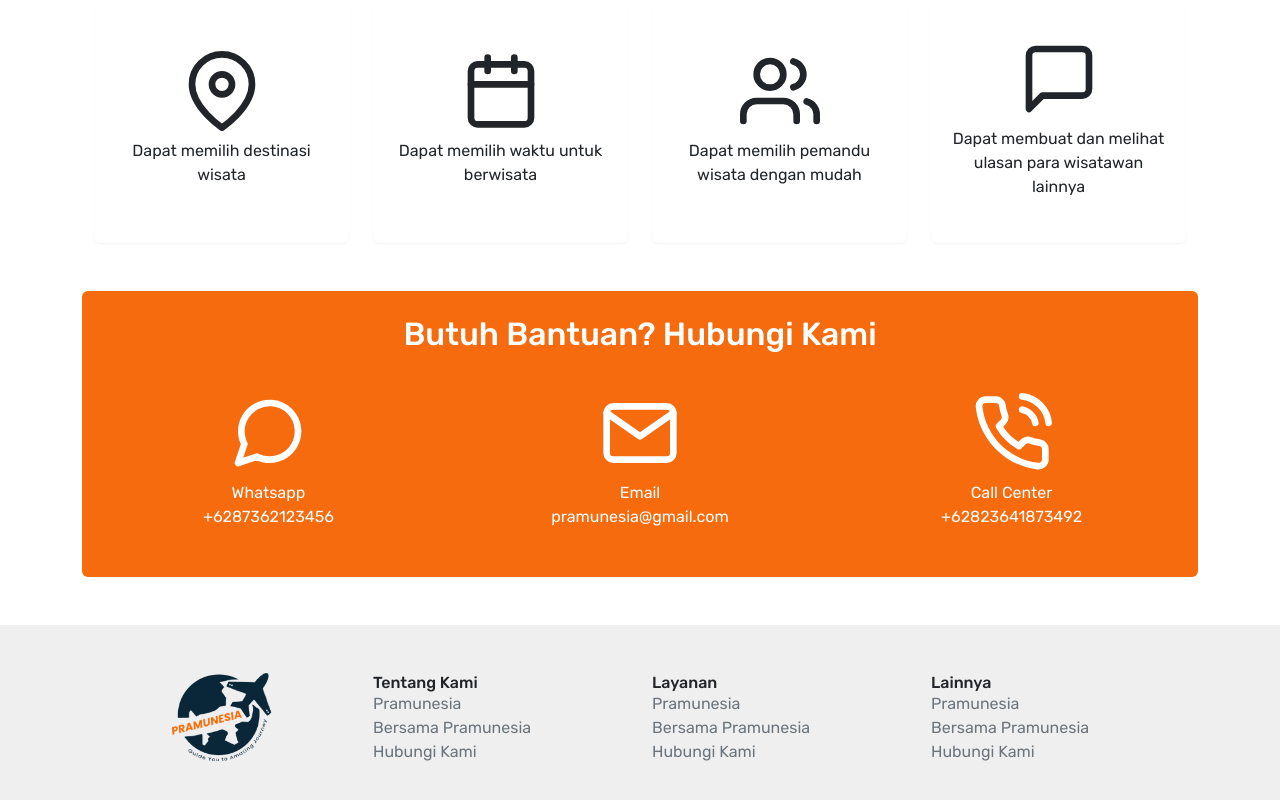
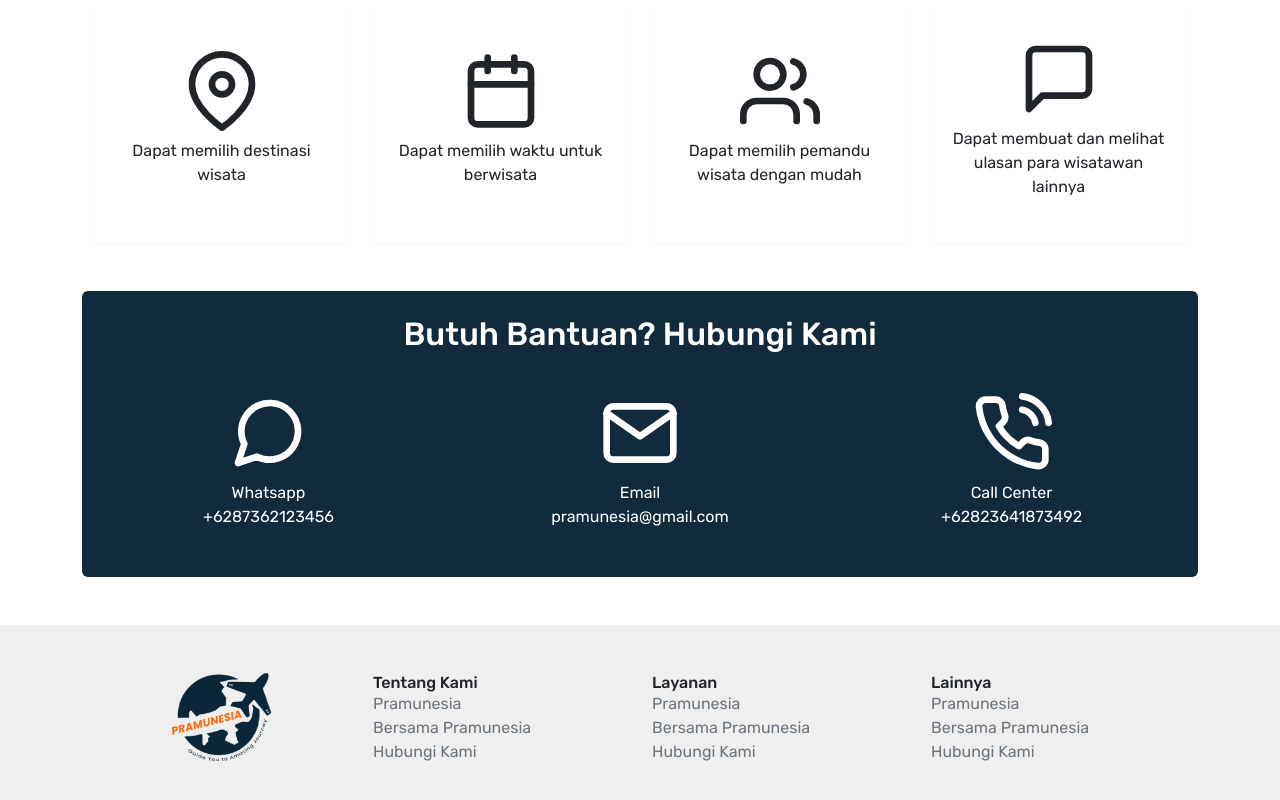
Before and after one commit to umarshd/pramunesia, a Next.js app: page /tentang-kami in a window 1280 px wide. Shown: the part 1087-1887 px from the top of the page. Built offline with nearby package versions, Linux system fonts and the light colour scheme.

Commit message:
update ui tentang kami

```diff
--- a/styles/globals.css
+++ b/styles/globals.css
@@ -164,7 +164,7 @@ span>a {
 }
 
 .help {
-  background-color: var(--clr-pumpkin);
+  background-color: var(--clr-firefly);
 }
 
 .text-orange {
```
